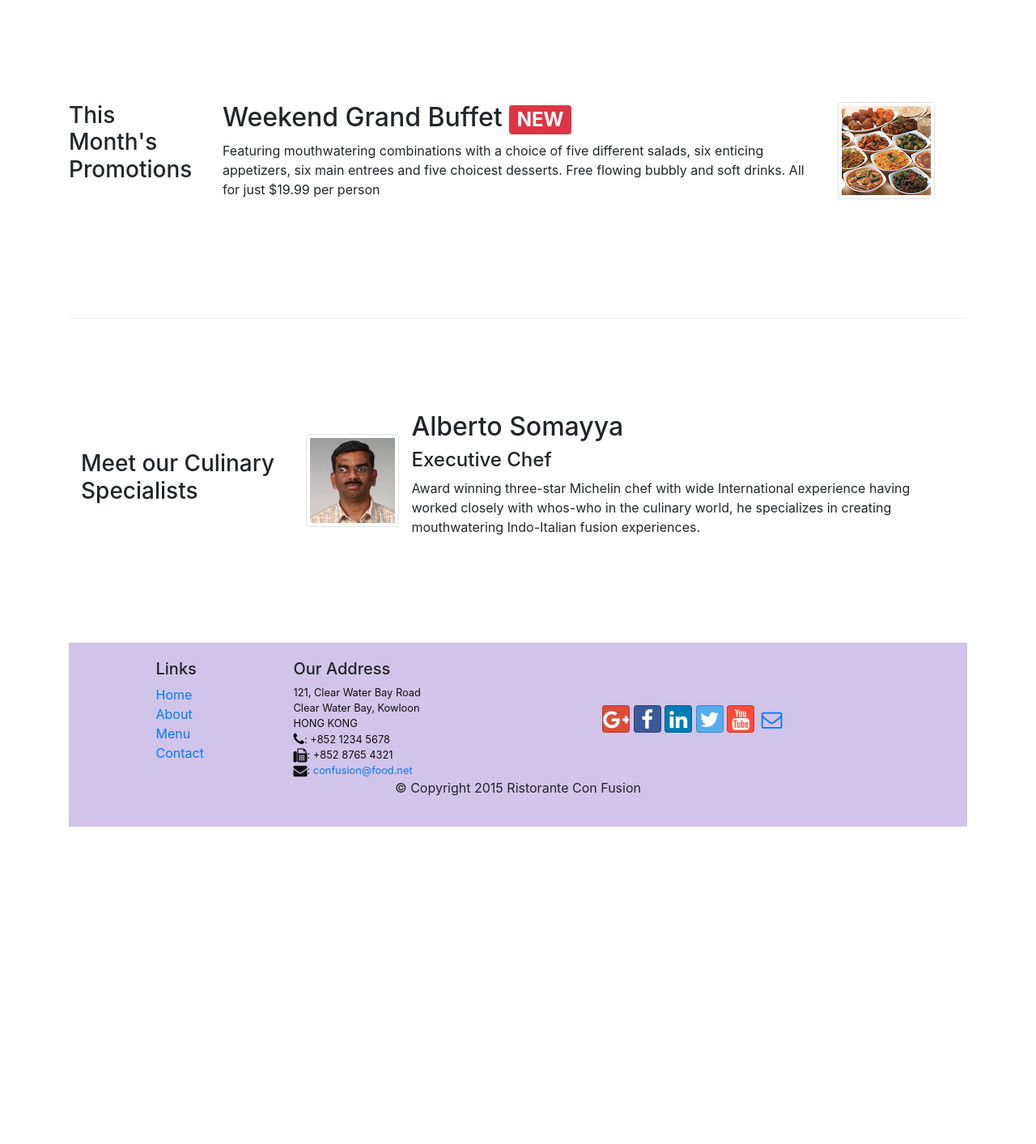
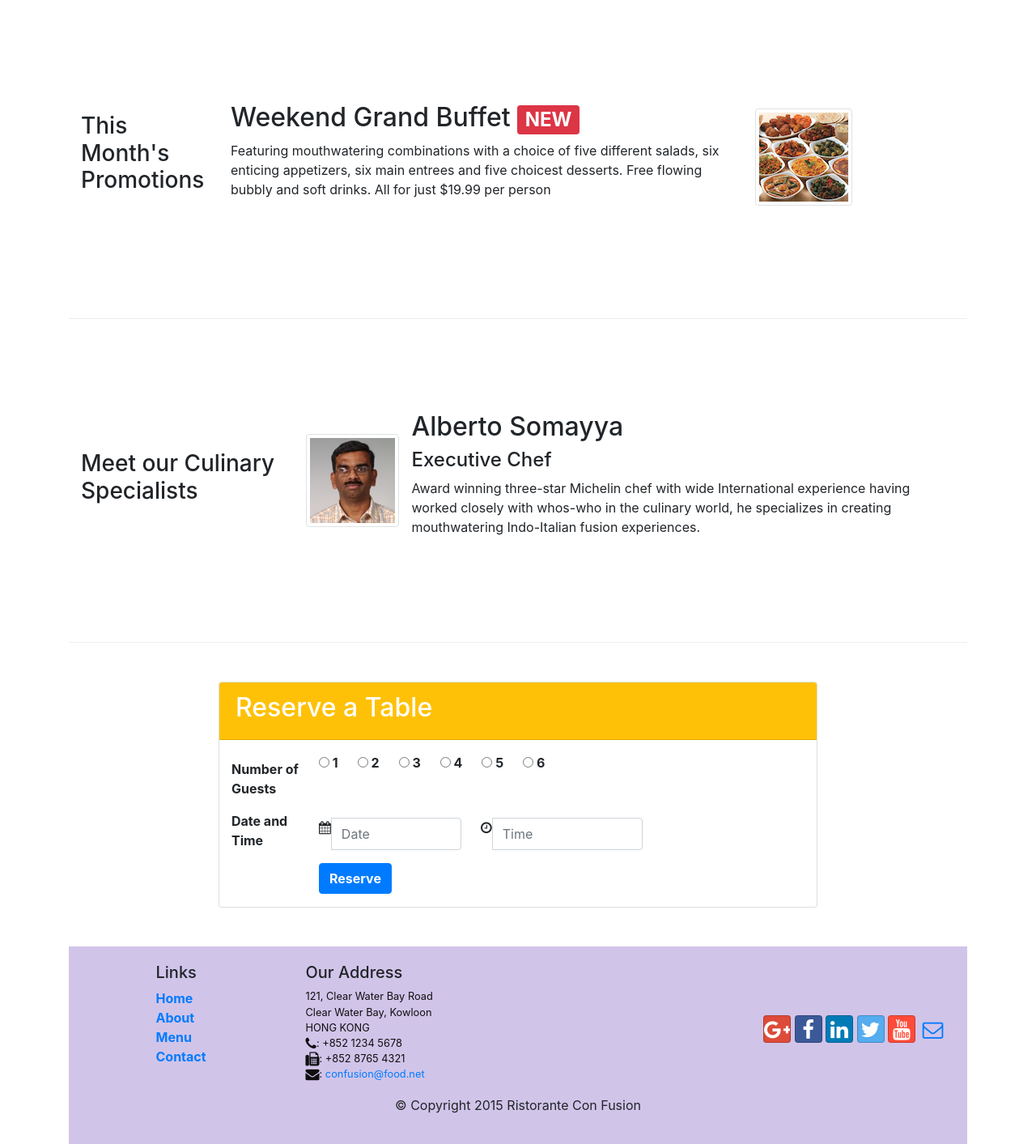
Before and after one commit to latifbey/fullStack-assignment2, a website: page index.html in a window 1280 px wide. Shown: the part 740-2153 px from the top of the page at 81% size. Before the commit the page ends 1761 px from the top, so only its background shows below. Drawn offline with nearby package versions, Linux system fonts and the light colour scheme; files whose address does not match are found by name.

Commit message:
assignment2 fertig

```diff
--- a/index.html
+++ b/index.html
@@ -47,7 +47,7 @@
         </div>
     </nav>
 
-    <header class="jumbotron">
+    <header class="jumbotron font-weight-bold">
         <div class="container">
             <div class="row row-header">
                 <div class="col-12 col-sm-6">
@@ -55,12 +55,11 @@
                     <p>We take inspiration from the World's best cuisines, and create a unique fusion experience. Our lipsmacking
                         creations will tickle your culinary senses!</p>
                 </div>
-                <div class="col col-sm align-self-center">
+                <div class="col col-sm-3 align-self-center ">
                     <img src="img/img/logo.png" class="img-fluid">
                 </div>
-                <div class="align-self-center flex-last">
-                    <!-- buttonu css de width artiralim mi yoksa col-sm olur mu -->
-                    <button type="submit" class="reserve btn btn-warning btn-sm">Reserve Table</button>
+                <div class="align-self-center flex-last col-sm-3">
+                   <a href="#reservationTable" class="btn btn-warning btn-sm btn-block"><strong>Reserve Table</strong></a>
                 </div>
             </div>
         </div>
@@ -86,33 +85,26 @@
 
             </div>
         </div>
-
-
         <div class="row row-content align-items-center">
-            <div class="row align-self-center">
             <div class="col-sm-2 flex-first">
                 <h3>This Month's Promotions</h3>
             </div>
 
-                <div class="col-sm-8">
+            <div class="col-7 pr-0">
                 <div class="media-body">
-                        <h2 class="mt-0">Weekend Grand Buffet
-                            <span class="badge badge-danger">NEW</span>
-                        </h2>
-                        <p>Featuring mouthwatering combinations with a choice of five different salads, six enticing appetizers,
-                            six main entrees and five choicest desserts. Free flowing bubbly and soft drinks. All for just
-                            $19.99 per person
+                    <h2 class="mt-0">Weekend Grand Buffet <span class="badge badge-danger">NEW</span> </h2>
+                    <p class="hidden-xs-down">Featuring mouthwatering combinations with a choice of five different salads, six enticing appetizers,
+                        six main entrees and five choicest desserts. Free flowing bubbly and soft drinks. All for just $19.99
+                        per person
                     </p>
                 </div>
             </div>
-                <!-- busatirdan asagida oynama var          -->
-                <div class="media col-sm-2 flex-last">
+            <!-- busatirdan asagida oynama vardi artik yok!!! -->
+            <div class="media col col-sm-2 flex-last">
                 <img class="img-thumbnail" src="img/img/buffet.png">
 
             </div>
         </div>
-        </div>
-
         <div class="row row-content align-items-center">
             <div class="col-sm-4 col-md-3 flex-last">
                 <h3>Meet our Culinary Specialists</h3>
@@ -131,10 +123,79 @@
                 </div>
             </div>
         </div>
+        <br>
+        <br>
+        <div class="container col-sm-8 align-items-center font-weight-bold" id="reservationTable">
+            <div class="card row">
+                <div class="card-header bg-warning text-white">
+                   <h2>Reserve a Table </h2>
+                </div>
+                <div class="container mt-2">
+                    <div class="row form-group">
+                        <div class="col-sm-2 mt-3"> Number of Guests</div>
+                        <div class="col-sm-10 d-flex pl-sm-0 mt-2">
+                            <div class="radiobutton mr-4">
+                                <input type="radio" name="radio-button" />
+                                <label for="question1">1</label>
+                            </div>
+                            <div class="radiobutton mr-4">
+                                <input type="radio" name="radio-button" />
+                                <label for="question1">2</label>
+                            </div>
+                            <div class="radiobutton mr-4">
+                                <input type="radio" name="radio-button" />
+                                <label for="question1">3</label>
+                            </div>
+                            <div class="radiobutton mr-4">
+                                <input type="radio" name="radio-button" />
+                                <label for="question1">4</label>
+                            </div>
+                            <div class="radiobutton mr-4">
+                                <input type="radio" name="radio-button" />
+                                <label for="question1">5</label>
+                            </div>
+                            <div class="radiobutton mr-4">
+                                <input type="radio" name="radio-button" />
+                                <label for="question1">6</label>
+                            </div>
+                        </div>
+                    </div>
+                    <div class="row form-group">
+                        <div class="col-sm-2">Date and Time</div>
+                        <div class="col-sm-10 row pr-0 mt-2">
+                            <div class="col-sm-4 input-group pl-sm-0 pr-0 pr-sm-4">
+                                <span class="input-group-addon">
+                                    <i class="fa fa-calendar" aria-hidden="true"></i>
+                                </span>
+                                <input type="text" class="form-control" placeholder="Date" aria-label="Text input with checkbox">
+                            </div>
+                            <div class="col-sm-4 input-group pl-sm-0 pr-0">
+                                <span class="input-group-addon">
+                                    <i class="fa fa-clock-o" aria-hidden="true"></i>
+                                </span>
+                                <input type="text" class="form-control" placeholder="Time" aria-label="Text input with checkbox">
+                            </div>
+                        </div>
+                    </div>
+                    <div class="row form-group">
+                        <div class="col-sm-2"></div>
+                        <div class="col-sm-10 pl-sm-0">
+                            <button type="button" class="btn btn-primary">
+                                <strong> Reserve </strong>
+                            </button>
+                        </div>
+                    </div>
+                </div>
+
+            </div>
+        </div>
+        <br>
+        <br>
+
         <footer class="footer">
             <div class="container">
                 <div class="row">
-                    <div class="col-5 offset-1 col-sm-2">
+                    <div class="col-5 offset-1 col-sm-2 font-weight-bold">
                         <h5>Links</h5>
                         <ul class="list-unstyled">
                             <li>
@@ -151,7 +212,7 @@
                             </li>
                         </ul>
                     </div>
-                    <div>
+                    <div class="col-6 form-group">
                         <h5>Our Address</h5>
                         <address>
                             121, Clear Water Bay Road
```
Lines whose indentation alone changed are shown as unchanged.
